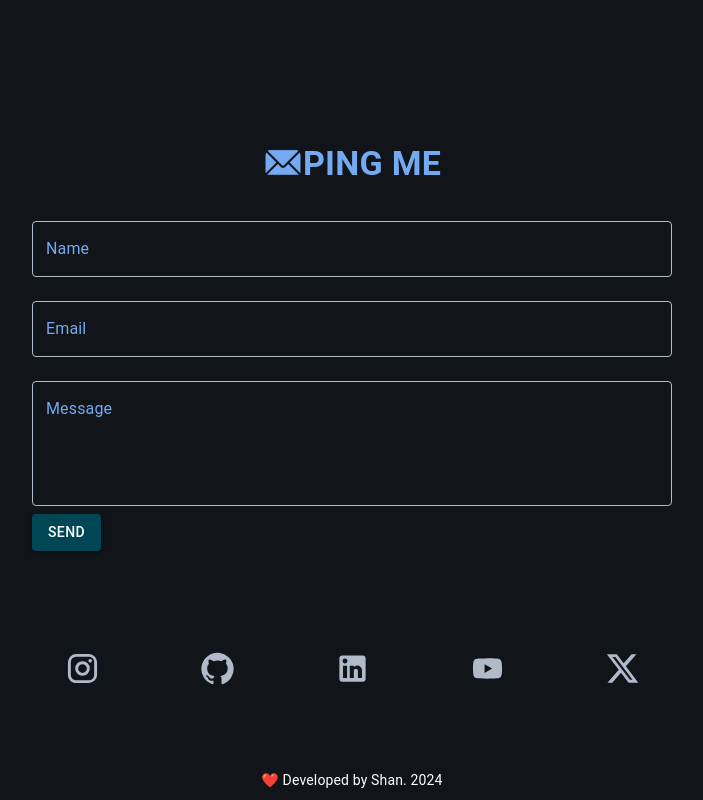
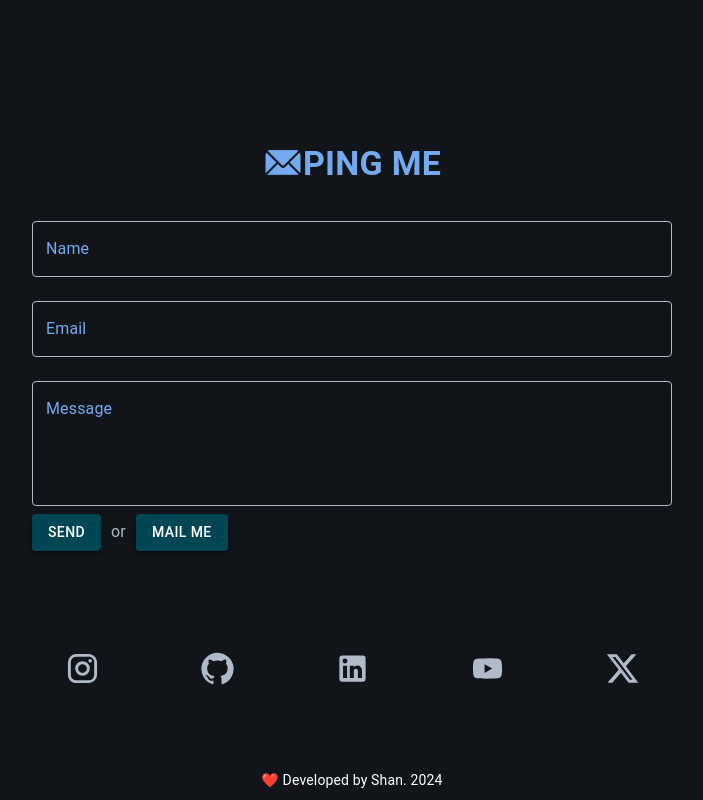
Before and after one commit to shan345/portfolio, a React (Create React App) app: page / in a window 1280 px wide. Shown: the part 2283-3083 px from the top of the page, without its empty margins (288-991 px from the left). Built offline with nearby package versions, Linux system fonts and the light colour scheme.

Commit message:
butom mail

```diff
--- a/src/components/Contact.jsx
+++ b/src/components/Contact.jsx
@@ -78,10 +78,14 @@ const ContactForm = () => {
                     margin="normal"
                     sx={{ '& .MuiOutlinedInput-root': { '& fieldset': { borderColor: '#B0BAC9' }, '&:hover fieldset': { borderColor: '#ffffff' }, '&.Mui-focused fieldset': { borderColor: '#1B324B' }, }, }}
                   />
-                  <Box>
+                  <Box display="flex" flexDirection="row" alignItems="center">
                     <Button type="submit" variant="contained" color="primary">
                       Send
                     </Button>
+                    <Typography color="text.primary" ml="10px" mr="10px" >or</Typography>
+                    <Link href="mailto:jamnishan345@gmail.com"><Button variant="contained" color="primary">
+                      Mail Me
+                    </Button></Link>
                   </Box>
                 </form>
               </Grid>
```
